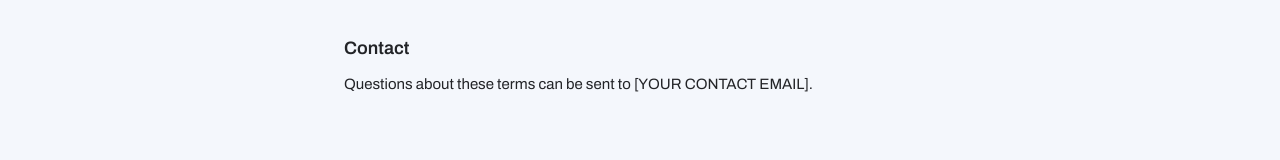
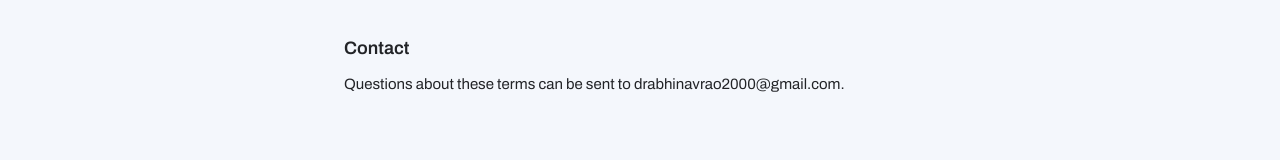
Before and after one commit to thetechnosurgeon/Smart-Reviews, a Next.js app in the folder frontend/: page /terms in a window 1280 px wide. Shown: the part 1411-1571 px from the top of the page. Built offline with nearby package versions, Linux system fonts and the light colour scheme.

Commit message:
Update privacy policy

```diff
--- a/frontend/src/app/privacy/page.tsx
+++ b/frontend/src/app/privacy/page.tsx
@@ -448,7 +448,7 @@ export default function PrivacyPolicy() {
                   {CONTACT_EMAIL}
                 </a>
               ) : (
-                "[YOUR CONTACT EMAIL]"
+                "drabhinavrao2000@gmail.com"
               )}
               .
             </p>
--- a/frontend/src/app/terms/page.tsx
+++ b/frontend/src/app/terms/page.tsx
@@ -138,7 +138,7 @@ export default function TermsOfService() {
                   {CONTACT_EMAIL}
                 </a>
               ) : (
-                "[YOUR CONTACT EMAIL]"
+                "drabhinavrao2000@gmail.com"
               )}
               .
             </p>
```
Also changed, not shown: 1 other file (tests, documents, lock files or other folders).
